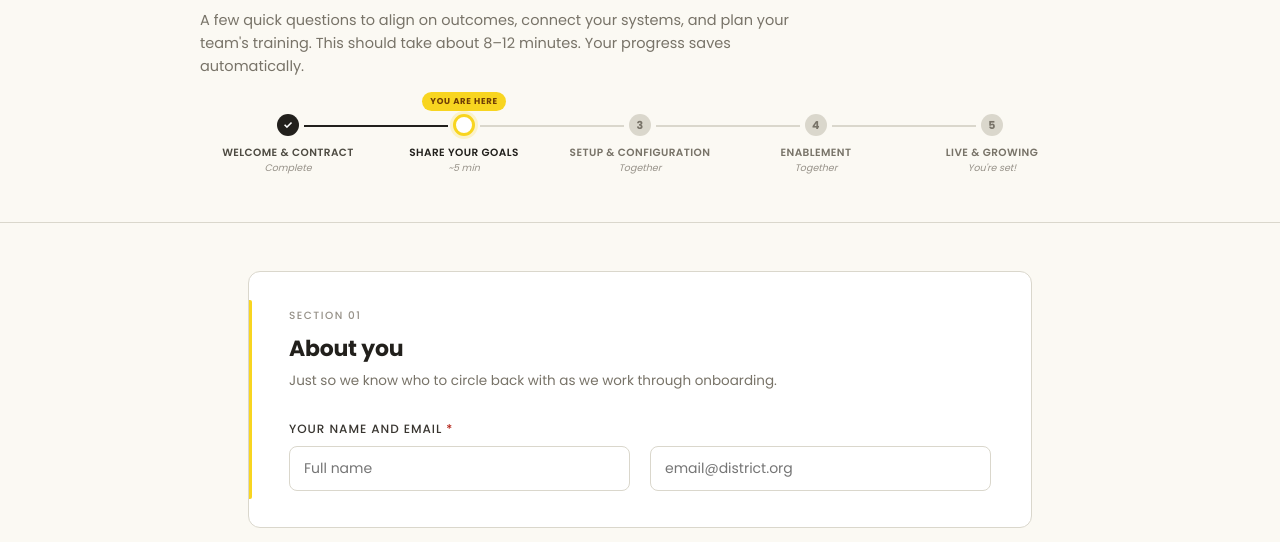
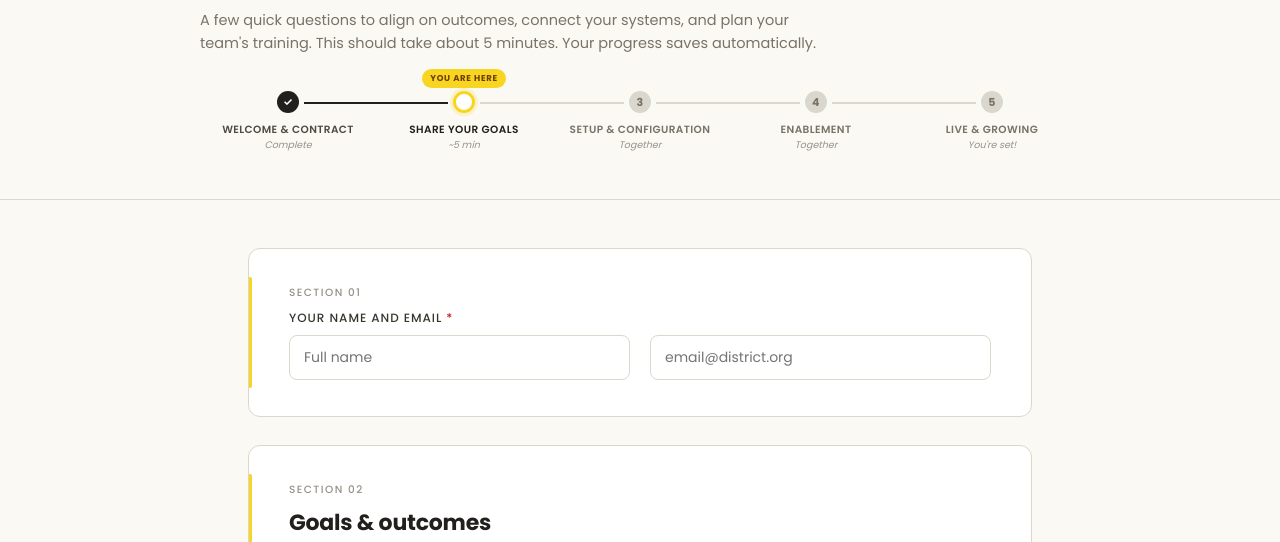
Before and after one commit to kenzie-edia/edia-onboarding, a plain HTML site: page mockup.html in a window 1280 px wide. Shown: the part 236-778 px from the top of the page. Drawn offline with Linux system fonts and the light colour scheme.

Commit message:
Update mockup.html

```diff
--- a/mockup.html
+++ b/mockup.html
@@ -643,7 +643,7 @@
   <div class="hero-inner">
     <span class="pill">District Onboarding</span>
     <h1>Let's get your district set up for the year ahead.</h1>
-    <p class="lede">A few quick questions to align on outcomes, connect your systems, and plan your team's training. This should take about 8&ndash;12 minutes. Your progress saves automatically.</p>
+    <p class="lede">A few quick questions to align on outcomes, connect your systems, and plan your team's training. This should take about 5 minutes. Your progress saves automatically.</p>
 
     <div class="progress">
       <div class="progress-step completed">
@@ -698,10 +698,7 @@
     <!-- ===== SECTION 1: About you ===== -->
     <section class="section">
       <div class="section-label">Section 01</div>
-      <h2 class="section-heading">About you</h2>
-      <p class="section-sub">Just so we know who to circle back with as we work through onboarding.</p>
-
-      <div class="field" style="margin-bottom:0;">
+       <div class="field" style="margin-bottom:0;">
         <label>Your name and email <span style="color:#B42318">*</span></label>
         <div class="row">
           <input type="text" id="submitter-name" name="submitter_name" placeholder="Full name" required>
```
